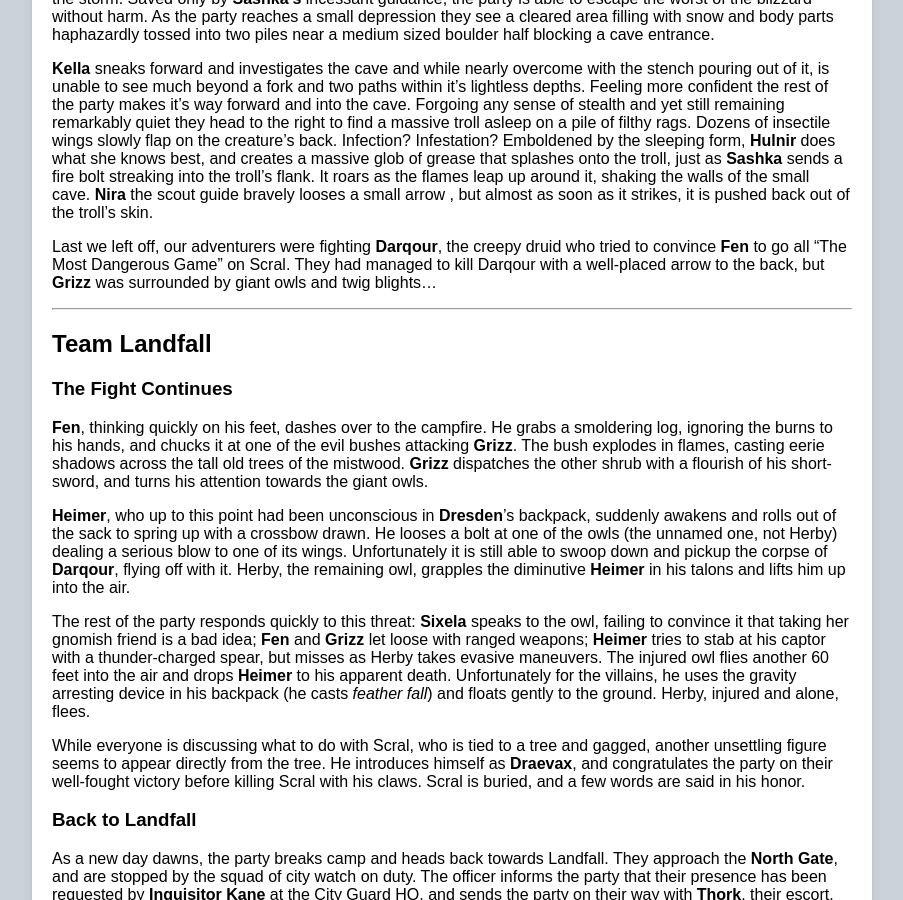
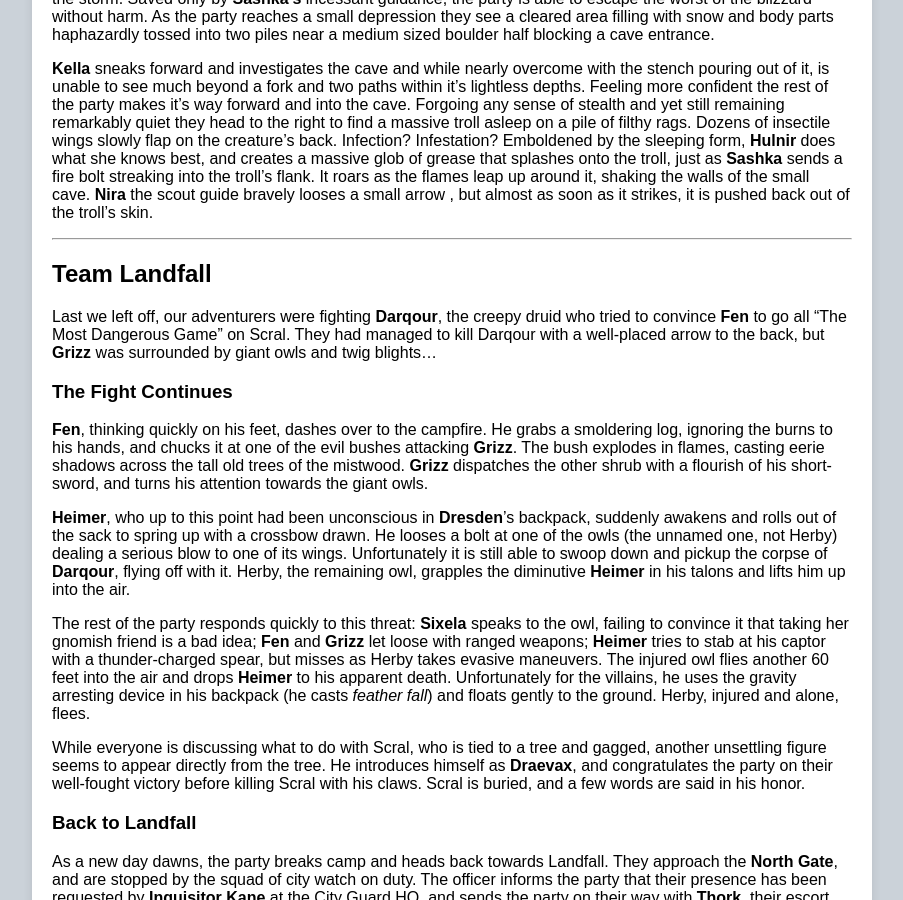
Before and after one commit to pragma-turner/tavernsandtales, a Jekyll site: the page built from _posts/2024-02-13-season-2-session-5.md, in a window 1280 px wide and 900 px high, scrolled down 1637 px. Shown: the whole window, without its empty margins (188-1091 px from the left). Built offline with Jekyll 4.4.1, drawn with Linux system fonts in a browser that asks for light colours.

```diff
--- a/_posts/2024-02-13-season-2-session-5.md
+++ b/_posts/2024-02-13-season-2-session-5.md
@@ -35,10 +35,11 @@ Properly incentivized, the party is gifted some warm, but very uncomfortable wov
 
 **Kella** sneaks forward and investigates the cave and while nearly overcome with the stench pouring out of it, is unable to see much beyond a fork and two paths within it's lightless depths. Feeling more confident the rest of the party makes it's way forward and into the cave. Forgoing any sense of stealth and yet still remaining remarkably quiet they head to the right to find a massive troll asleep on a pile of filthy rags. Dozens of insectile wings slowly flap on the creature's back. Infection? Infestation? Emboldened by the sleeping form, **Hulnir** does what she knows best, and creates a massive glob of grease that splashes onto the troll, just as **Sashka** sends a fire bolt streaking into the troll's flank. It roars as the flames leap up around it, shaking the walls of the small cave. **Nira** the scout guide bravely looses a small arrow , but almost as soon as it strikes, it is pushed back out of the troll's skin.
 
-Last we left off, our adventurers were fighting **Darqour**, the creepy druid who tried to convince **Fen** to go all "The Most Dangerous Game" on Scral. They had managed to kill Darqour with a well-placed arrow to the back, but **Grizz** was surrounded by giant owls and twig blights...
 
 ---
 # Team Landfall <a name="landfall"/>
+
+Last we left off, our adventurers were fighting **Darqour**, the creepy druid who tried to convince **Fen** to go all "The Most Dangerous Game" on Scral. They had managed to kill Darqour with a well-placed arrow to the back, but **Grizz** was surrounded by giant owls and twig blights...
 
 ### The Fight Continues
 
```
